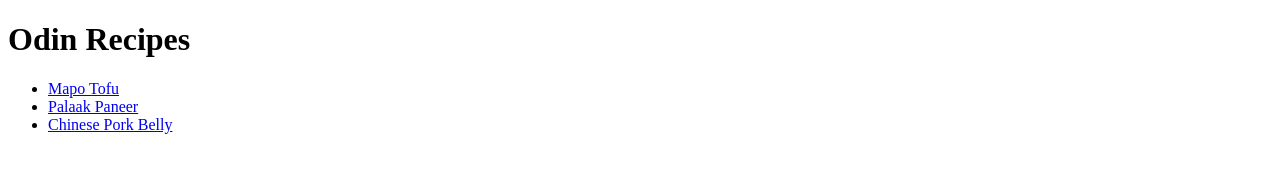
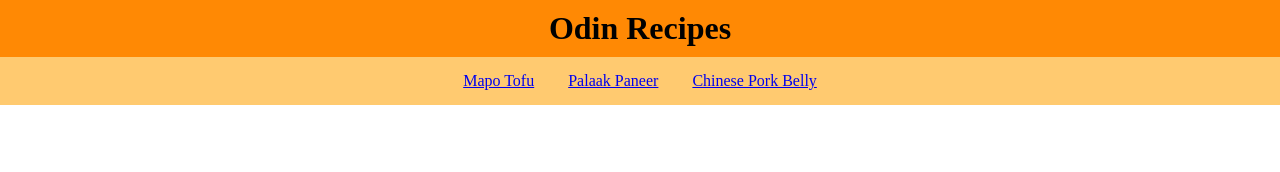
Before and after one commit to kho5203/odin-recipes, a plain HTML site: page index.html in a window 1280 px wide. Drawn offline with Linux system fonts and the light colour scheme.

Commit message:
Added css to home page
Centered title and turned unordered list into navigation bar and added
shades of orange for background colors

```diff
--- /dev/null
+++ b/index.css
@@ -0,0 +1,26 @@
+* {
+  margin: 0;
+  padding: 0;
+  box-sizing: border-box;
+}
+
+h1 {
+  background-color: #ff8904;
+  text-align: center;
+  padding: 10px 0;
+}
+
+.nav-bar {
+  text-align: center;
+  background-color: #ffca70;
+  padding: 15px;
+}
+
+.nav-bar ul {
+  list-style-type: none;
+}
+
+.nav-bar li {
+  display: inline-block;
+  margin: 0 15px;
+}
--- a/index.html
+++ b/index.html
@@ -4,29 +4,32 @@
     <meta charset="UTF-8" />
     <meta name="viewport" content="width=device-width, initial-scale=1.0" />
     <title>Home</title>
+    <link href="./index.css" rel="stylesheet" />
   </head>
   <body>
     <h1>Odin Recipes</h1>
 
+    <div class="nav-bar">
       <ul>
         <li>
-        <a href="./recipes/mapo-tofu.html" target="_blank" rel="norefferer"
+          <a href="./pages/mapo-tofu.html" target="_blank" rel="norefferer"
             >Mapo Tofu</a
           >
         </li>
         <li>
-        <a href="./recipes/palaak-paneer.html" target="_blank" rel="norefferer"
+          <a href="./pages/palaak-paneer.html" target="_blank" rel="norefferer"
             >Palaak Paneer</a
           >
         </li>
         <li>
           <a
-          href="./recipes/chinese-pork-belly.html"
+            href="./pages/chinese-pork-belly.html"
             target="_blank"
             rel="norefferer"
             >Chinese Pork Belly</a
           >
         </li>
       </ul>
+    </div>
   </body>
 </html>
```
Lines whose indentation alone changed are shown as unchanged.
